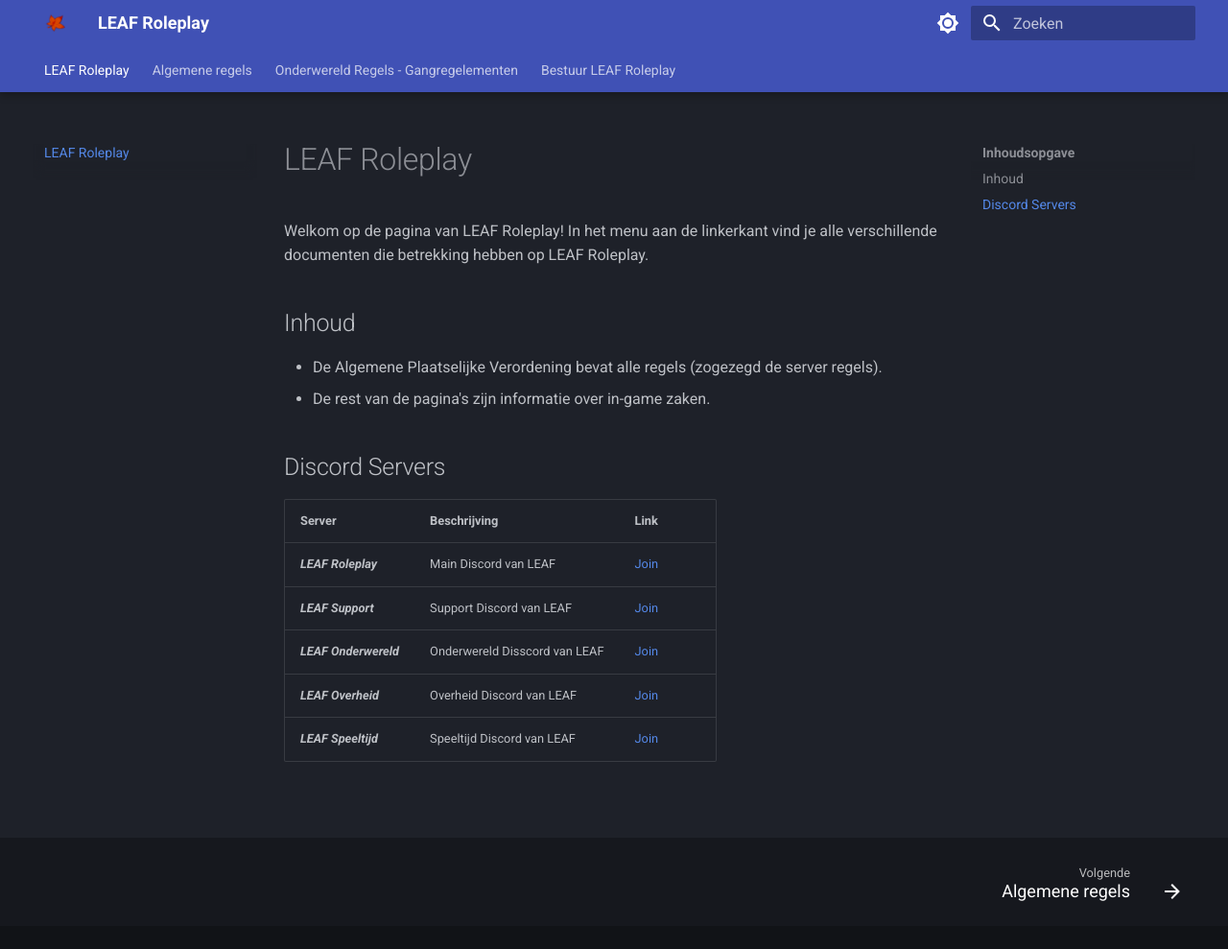
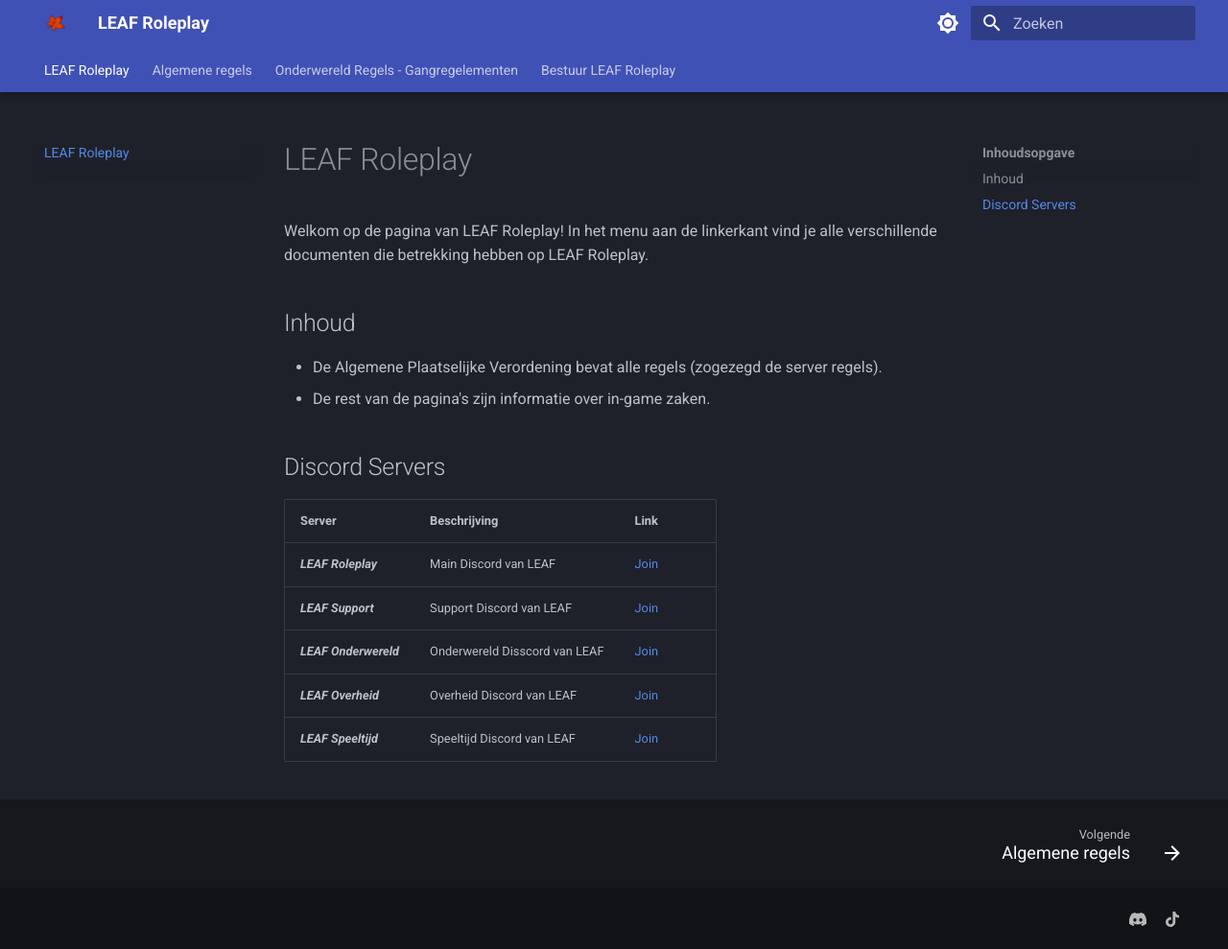
Before and after one commit to LeafRoleplay/APV-MK-docs, an MkDocs documentation site: the page built from docs/index.md, in a window 1280 px wide and 989 px high. Shown: the whole window at 96% size. Built offline with MkDocs 1.6.1 and Material for MkDocs 9.7.7, drawn with Linux system fonts in a browser that asks for light colours.

Commit message:
refactor mkdocs.yml structure by consolidating extra and plugins sections

```diff
--- a/mkdocs.yml
+++ b/mkdocs.yml
@@ -39,18 +39,17 @@
     - Algmene Regels: algemeen.md
     - Onderwereld Regels: onderwereld.md
 
-
   plugins:
   - offline
 
+
+extra:
+  generator: false
   social:
     - icon: fontawesome/brands/discord
       link: https://discord.gg/leafrp
     - icon: fontawesome/brands/tiktok
       link: https://www.tiktok.com/@iiStormz
-
-extra:
-  generator: false
   analytics:
     feedback:
       title: Was this page helpful?
```
